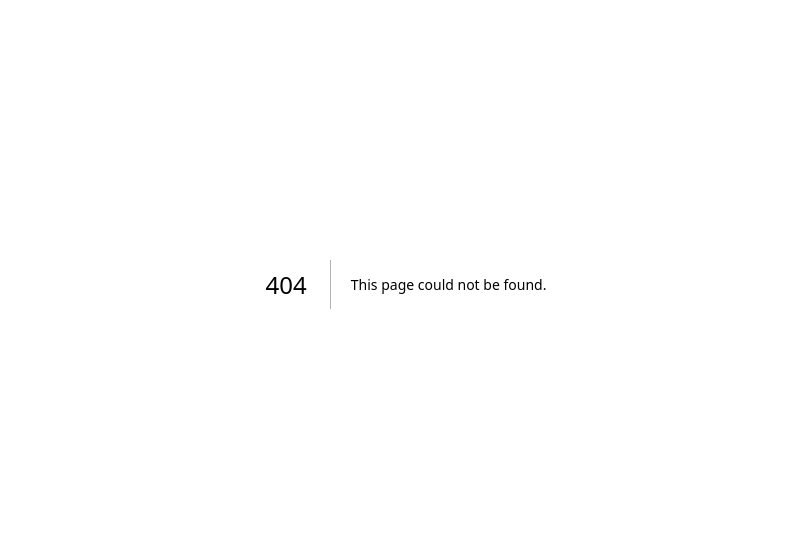
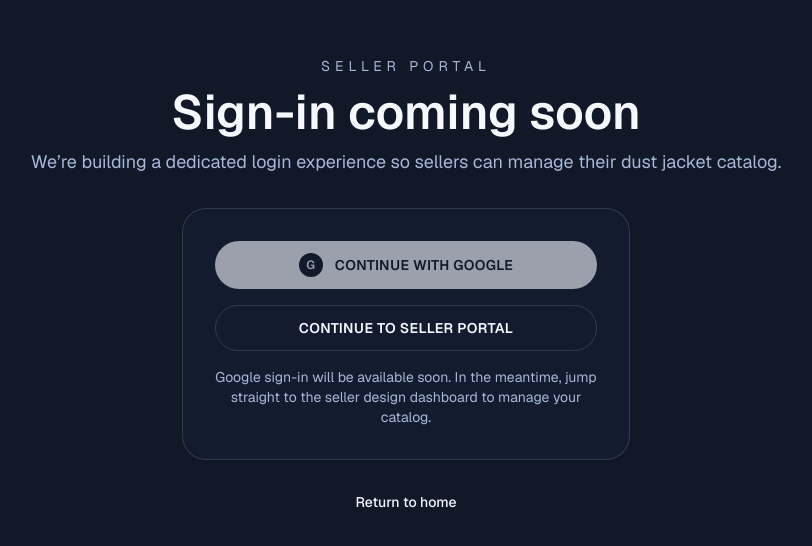
Before and after one commit to jdin9/flyleaf-v2, a Next.js app: page /seller-portal in a window 1280 px wide. Before the commit this address had no page. Shown: the part 116-662 px from the top of the page, without its empty margins (234-1046 px from the left). Built offline with nearby package versions, Linux system fonts and the light colour scheme.

Commit message:
Update seller portal navigation and dashboard copy

```diff
--- a/src/app/admin/design-dashboard/page.tsx
+++ b/src/app/admin/design-dashboard/page.tsx
@@ -5,12 +5,12 @@
 
 import { initialDesigns, type Design } from "@/data/designs";
 
-type AdminDesign = Design;
+type SellerDesign = Design;
 
 let designIdCounter = initialDesigns.length;
 
-export default function AdminDesignDashboardPage() {
-  const [designs, setDesigns] = useState<AdminDesign[]>(initialDesigns);
+export default function SellerDesignDashboardPage() {
+  const [designs, setDesigns] = useState<SellerDesign[]>(initialDesigns);
   const [name, setName] = useState("");
   const [tags, setTags] = useState("");
   const [imagePreview, setImagePreview] = useState<string | null>(null);
@@ -27,7 +27,7 @@
 
   const totals = useMemo(() => {
     const totalOrders = designs.reduce((sum, design) => sum + design.orders, 0);
-    const mostPopular = designs.reduce<AdminDesign | null>((current, design) => {
+    const mostPopular = designs.reduce<SellerDesign | null>((current, design) => {
       if (!current) return design;
       return design.orders > current.orders ? design : current;
     }, null);
@@ -94,7 +94,7 @@
       .map((tag) => tag.trim())
       .filter(Boolean);
 
-    const newDesign: AdminDesign = {
+    const newDesign: SellerDesign = {
       id: ++designIdCounter,
       name: name.trim(),
       orders: 0,
@@ -114,12 +114,12 @@
       <div className="mx-auto flex w-full max-w-6xl flex-col gap-12">
         <header className="flex flex-col gap-6 md:flex-row md:items-end md:justify-between">
           <div className="space-y-4">
-            <p className="text-sm uppercase tracking-[0.35em] text-muted">Admin</p>
+            <p className="text-sm uppercase tracking-[0.35em] text-muted">Seller</p>
             <div className="space-y-2">
-              <h1 className="text-4xl font-semibold md:text-5xl">Design Dashboard</h1>
+              <h1 className="text-4xl font-semibold md:text-5xl">Seller Design Dashboard</h1>
               <p className="max-w-2xl text-lg text-muted">
-                Configure the artwork library that appears in the designer. Upload new covers, monitor their adoption,
-                and curate collections that are ready for production.
+                Manage the artwork library your customers browse in the designer. Upload new covers, monitor their
+                adoption, and curate collections that are ready for production.
               </p>
             </div>
           </div>
--- a/src/app/page.tsx
+++ b/src/app/page.tsx
@@ -38,27 +38,7 @@
     <main className="min-h-screen bg-background text-foreground">
       <section className="mx-auto flex min-h-screen w-full max-w-6xl flex-col gap-12 px-6 py-12">
         <div className="flex flex-col gap-8">
-          <div className="flex flex-col gap-4 sm:flex-row sm:items-center sm:justify-between">
-            <div className="flex flex-wrap items-center gap-3">
-              <Link
-                href="/designer"
-                className="rounded-full bg-foreground px-4 py-2 text-xs font-semibold uppercase tracking-wide text-background transition hover:opacity-90"
-              >
-                Open designer
-              </Link>
-              <Link
-                href="/admin"
-                className="rounded-full border border-border px-4 py-2 text-xs font-semibold uppercase tracking-wide text-foreground transition hover:border-foreground/40"
-              >
-                Admin dashboard
-              </Link>
-              <Link
-                href="/admin/design-dashboard"
-                className="rounded-full border border-border px-4 py-2 text-xs font-semibold uppercase tracking-wide text-foreground transition hover:border-foreground/40"
-              >
-                Design library
-              </Link>
-            </div>
+          <div className="flex flex-col gap-4 sm:flex-row sm:items-start sm:justify-between">
             <form
               onSubmit={handleSearch}
               className="flex w-full flex-wrap items-center gap-2 rounded-full border border-border bg-panel/70 px-3 py-2 text-sm text-muted sm:w-auto"
@@ -89,8 +69,22 @@
                 ) : null}
               </div>
             </form>
+            <div className="flex w-full justify-end gap-3 sm:w-auto">
+              <Link
+                href="/seller-portal"
+                className="rounded-full bg-foreground px-4 py-2 text-xs font-semibold uppercase tracking-wide text-background transition hover:opacity-90"
+              >
+                Seller Portal
+              </Link>
+              <Link
+                href="/admin"
+                className="rounded-full border border-border px-4 py-2 text-xs font-semibold uppercase tracking-wide text-foreground transition hover:border-foreground/40"
+              >
+                Admin Portal
+              </Link>
+            </div>
           </div>
-          <div className="max-w-2xl space-y-3">
+          <div className="w-full space-y-3 text-center">
             <p className="text-sm uppercase tracking-[0.35em] text-muted">Flyleaf</p>
             <h1 className="text-4xl font-semibold sm:text-5xl">Judge every book by its cover.</h1>
             <p className="text-lg text-muted">
--- /dev/null
+++ b/src/app/seller-portal/page.tsx
@@ -0,0 +1,45 @@
+import Link from "next/link";
+
+export default function SellerPortalPage() {
+  return (
+    <main className="min-h-screen bg-background text-foreground">
+      <section className="mx-auto flex min-h-screen w-full max-w-4xl flex-col justify-center gap-8 px-6 py-12">
+        <div className="space-y-3 text-center">
+          <p className="text-sm uppercase tracking-[0.35em] text-muted">Seller Portal</p>
+          <h1 className="text-4xl font-semibold sm:text-5xl">Sign-in coming soon</h1>
+          <p className="text-lg text-muted">
+            We&rsquo;re building a dedicated login experience so sellers can manage their dust jacket catalog.
+          </p>
+        </div>
+        <div className="mx-auto w-full max-w-md space-y-4 rounded-3xl border border-border bg-panel/70 p-8 text-center shadow-sm backdrop-blur">
+          <button
+            type="button"
+            disabled
+            aria-disabled={true}
+            className="flex w-full items-center justify-center gap-3 rounded-full bg-foreground px-4 py-3 text-sm font-semibold uppercase tracking-wide text-background opacity-60 cursor-not-allowed"
+          >
+            <span className="flex h-6 w-6 items-center justify-center rounded-full bg-background text-xs font-semibold text-foreground">
+              G
+            </span>
+            Continue with Google
+          </button>
+          <Link
+            href="/admin/design-dashboard"
+            className="block w-full rounded-full border border-border px-4 py-3 text-sm font-semibold uppercase tracking-wide text-foreground transition hover:border-foreground/40 hover:text-foreground/90"
+          >
+            Continue to Seller Portal
+          </Link>
+          <p className="text-sm text-muted">
+            Google sign-in will be available soon. In the meantime, jump straight to the seller design dashboard to manage
+            your catalog.
+          </p>
+        </div>
+        <div className="text-center text-sm text-muted">
+          <Link href="/" className="font-medium text-foreground transition hover:opacity-80">
+            Return to home
+          </Link>
+        </div>
+      </section>
+    </main>
+  );
+}
```
